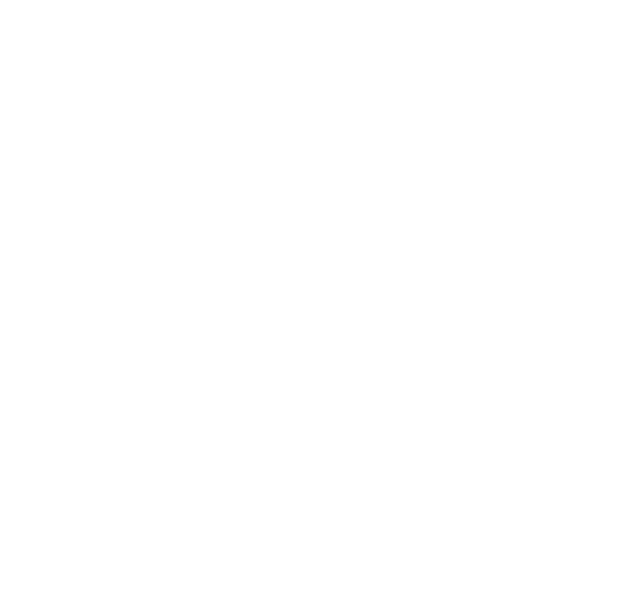
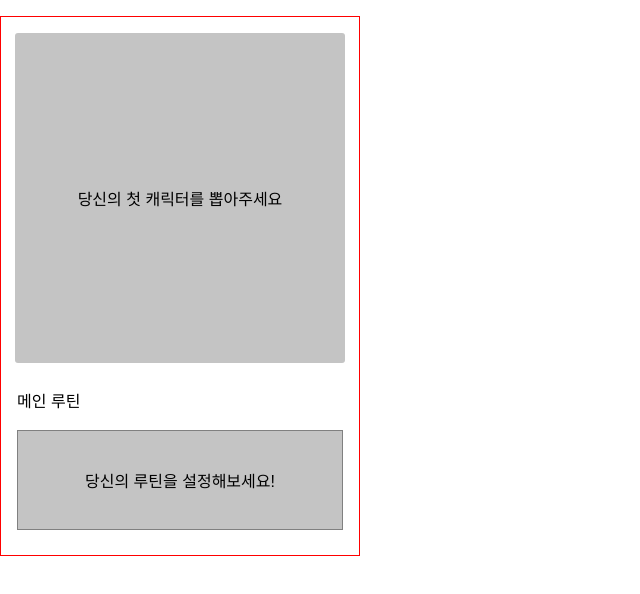
Before and after one commit to jinsunYoon/mingizuk_frontend, a React (Create React App) app: page / in a window 1280 px wide. Shown: the top 594 px of the page, without its empty margins (0-640 px from the left). Built offline with nearby package versions, Linux system fonts and the light colour scheme.

Commit message:
style main

```diff
--- a/src/components/Modal.js
+++ b/src/components/Modal.js
@@ -1,38 +1,61 @@
 import React from 'react'
+import { ButtonFill, FlexColumn } from '../elements/index'
+import { CancelRounded } from '@material-ui/icons'
 
-const Modal = () => {
+const Modal = (props) => {
     const [modalStatus, setModalStatue] = React.useState(false)
     return (
-        <div>
+        <React.Fragment>
             {modalStatus && (
                 <div
                     style={{
-                        width: '20vw',
-                        height: '20vw',
-                        backgroundColor: 'blue',
+                        width: '300px',
+                        height: '30rem',
+                        padding: '1rem',
+                        boxSizing: 'border-box',
+                        borderRadius: '10px',
+                        backgroundColor: '#fff',
+                        opacity: '0.95',
                         position: 'fixed',
-                        top: 0,
-                        right: '50rem',
+                        top: '2.5rem',
+                        left: '1.8rem',
                     }}
-                ></div>
+                >
+                    <button
+                        style={{
+                            position: 'absolute',
+                            right: '1rem',
+                            border: 'none',
+                            background: 'none',
+                            cursor: 'pointer',
+                        }}
+                        onClick={() => {
+                            modalStatus && setModalStatue(false)
+                        }}
+                    >
+                        <CancelRounded />
+                    </button>
+                </div>
             )}
-            <button
-                style={{
-                    width: '5rem',
-                    height: '5rem',
-                    position: 'fixed',
-                    top: '50rem',
-                    right: '60rem',
-                }}
-                onClick={() => {
+            <ButtonFill
+                _width={'330px'}
+                _color={'black'}
+                _padding={'0px'}
+                _margin={'0px 0px 1rem 0px'}
+                _others={
+                    'border : 1px solid gray; background-color: #C4C4C4; box-sizing: border-box; height: 330px;'
+                }
+                _onClick={() => {
                     {
                         modalStatus
                             ? setModalStatue(false)
                             : setModalStatue(true)
                     }
                 }}
-            ></button>
-        </div>
+            >
+                당신의 첫 캐릭터를 뽑아주세요
+            </ButtonFill>
+        </React.Fragment>
     )
 }
 
--- /dev/null
+++ b/src/components/index.js
@@ -0,0 +1,3 @@
+import Modal from './Modal'
+
+export { Modal }
--- a/src/pages/Main.js
+++ b/src/pages/Main.js
@@ -1,8 +1,62 @@
 import React from 'react'
-import { FlexRow, FlexColumn, SubTitle, Title, Input } from '../elements/index'
+import {
+    FlexRow,
+    FlexColumn,
+    SubTitle,
+    Title,
+    Input,
+    ButtonFill,
+    ButtonOutlined,
+    Text,
+} from '../elements/index'
+import { Modal } from '../components/index'
 
-const Main = () => {
-    return <div></div>
+const Main = (props) => {
+    return (
+        <React.Fragment>
+            <FlexColumn
+                _width={'360px'}
+                _height={'100%'}
+                _padding={'1rem'}
+                _margin={'1rem 0rem'}
+                _others={'border: 1px solid red; box-sizing: border-box;'}
+            >
+                {/* <Text _fontSize={'1.5rem'} _color={'black'} _padding={'0px'}>
+                    오늘의{' '}
+                    <span style={{ fontWeight: '700', color: '#2baffd' }}>
+                        밍기적
+                    </span>
+                    을 이루세요!
+                </Text> */}
+                <Modal />
+                <FlexColumn _align={'start'} _width={'100%'}>
+                    {' '}
+                    <Text
+                        _fontSize={'1rem'}
+                        _margin={'0px 0px 1.15rem 0px'}
+                        _padding={'0px'}
+                    >
+                        메인 루틴
+                    </Text>
+                    <FlexRow
+                        _width={'100%'}
+                        _height={'100px'}
+                        _others={
+                            'border : 1px solid gray; box-sizing: border-box; background-color: #C4C4C4;'
+                        }
+                    >
+                        <ButtonOutlined
+                            _width={'100%'}
+                            _color={'black'}
+                            _border={'none'}
+                        >
+                            당신의 루틴을 설정해보세요!
+                        </ButtonOutlined>
+                    </FlexRow>
+                </FlexColumn>
+            </FlexColumn>
+        </React.Fragment>
+    )
 }
 
 export default Main
```
Also changed, not shown: package.json (+7 -0 lines), 1 other file (tests, documents, lock files or other folders).
